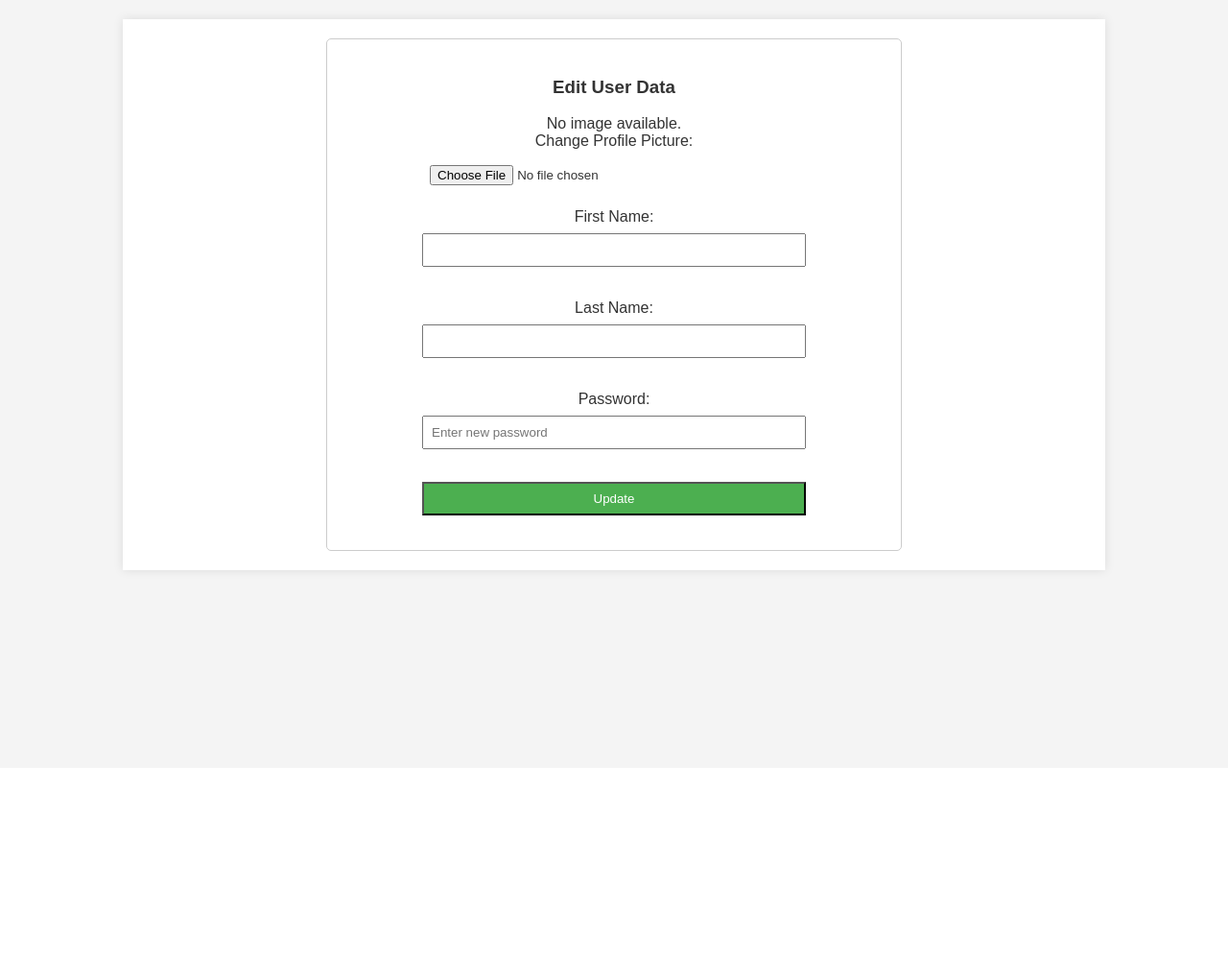
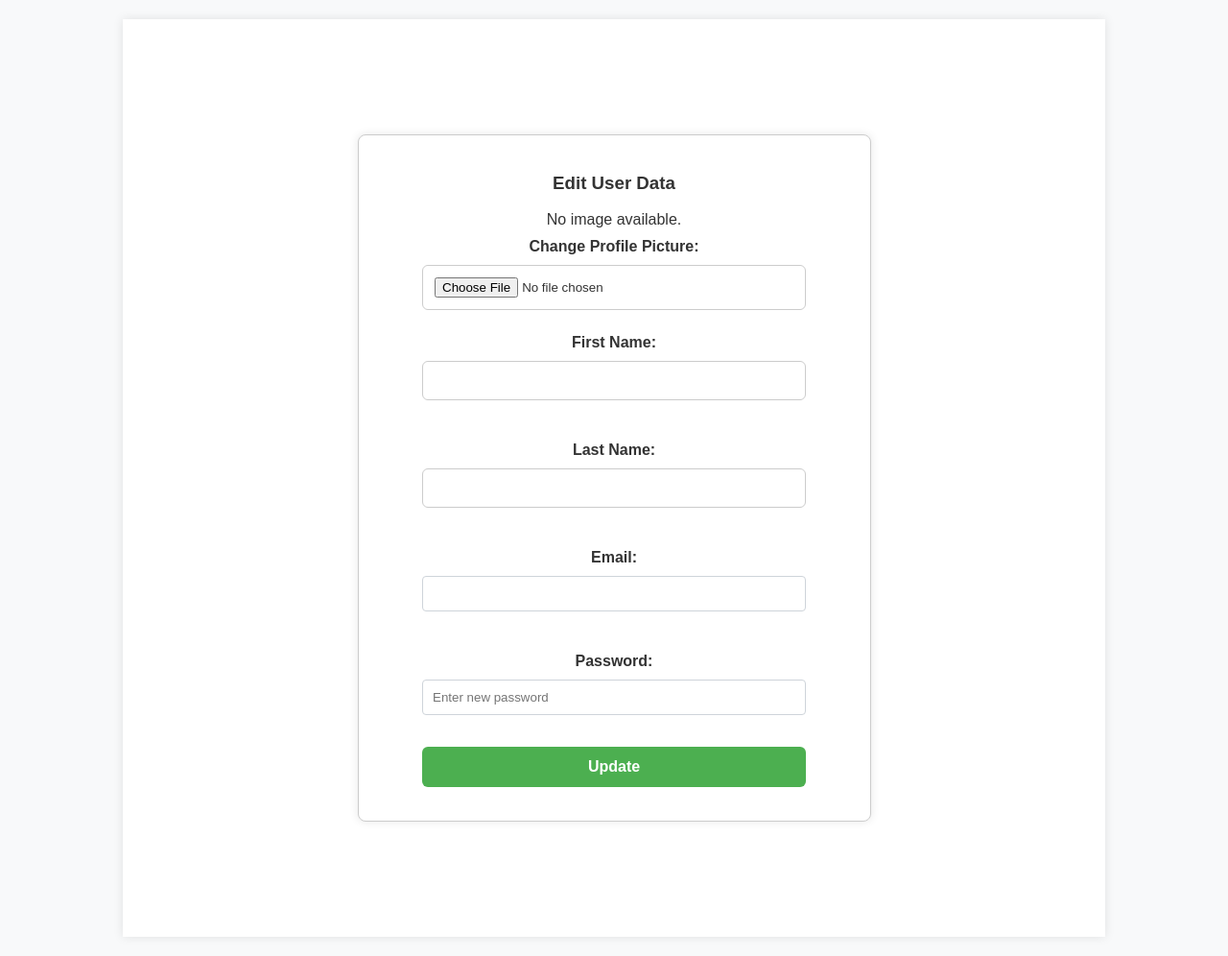
Before and after one commit to amitstrix/amit, a PHP site: page /admin_profile.php in a window 1280 px wide. Shown: the whole page at 96% size. Before the commit the page ends 601 px from the top, so only its background shows below. Run offline with PHP 8.4, Linux system fonts and the light colour scheme; the visitor is signed in with stand-in values (Sample User, id 1).

Commit message:
Login Project

```diff
--- a/admin_profile.php
+++ b/admin_profile.php
@@ -1,7 +1,6 @@
 <?php
 session_start();
 
-// yaha check karna ha agar user na admin role select kiya ha
 if (!isset($_SESSION['email']) || $_SESSION['role'] !== 'admin') {
     header('Location: dashboard.php');
     exit();
@@ -9,19 +8,19 @@ if (!isset($_SESSION['email']) || $_SESSION['role'] !== 'admin') {
 
 include "connect.php";
 
-// Fetch user data based on ID or email
 $userId = isset($_GET['id']) ? $_GET['id'] : '';
 $userData = [];
 
 if ($_SERVER['REQUEST_METHOD'] !== 'POST' && !empty($userId)) {
-    // Check if the provided ID is numeric
     if (is_numeric($userId)) {
-        $selectQuery = "SELECT * FROM logins WHERE id='$userId'";
+        $selectQuery = $conn->prepare("SELECT * FROM logins WHERE id=?");
     } else {
-        $selectQuery = "SELECT * FROM logins WHERE email='$userId'";
+        $selectQuery = $conn->prepare("SELECT * FROM logins WHERE email=?");
     }
 
-    $result = $conn->query($selectQuery);
+    $selectQuery->bind_param("s", $userId);
+    $selectQuery->execute();
+    $result = $selectQuery->get_result();
 
     if ($result->num_rows > 0) {
         $userData = $result->fetch_assoc();
@@ -30,37 +29,40 @@ if ($_SERVER['REQUEST_METHOD'] !== 'POST' && !empty($userId)) {
     }
 }
 
-// Check if the form is submitted for updating user data // yaha pr check karna ha ki user ka  data update hoga
 if ($_SERVER['REQUEST_METHOD'] === 'POST') {
-    // Handle the image upload
+    $newFname = $_POST['fname'];
+    $newLname = $_POST['lname'];
+    $newPassword = $_POST['password'];
+    $newEmail = $_POST['email']; // Add this line
+
+    $passwordUpdate = !empty($newPassword) ? ", password='" . password_hash($newPassword, PASSWORD_DEFAULT) . "'" : "";
+
+    $updateQuery = $conn->prepare("UPDATE logins SET fname=?, lname=?, email=? $passwordUpdate WHERE id=? OR email=?");
+    $updateQuery->bind_param("sssss", $newFname, $newLname, $newEmail, $userId, $userId);
+
+    if ($updateQuery->execute() === TRUE) {
+        echo "User data updated successfully";
+        header('Location: dashboard.php');
+        exit();
+    } else {
+        echo "Error updating user data: " . $conn->error;
+    }
+
+    $updateQuery->close();
+
+    // Handle image upload separately
     $uploadDir = 'uploads/';
     $uploadFile = $uploadDir . basename($_FILES['profileImage']['name']);
 
     if (move_uploaded_file($_FILES['profileImage']['tmp_name'], $uploadFile)) {
-        // Update the user's data with the new image path
-        $updateImageQuery = "UPDATE logins SET image='$uploadFile' WHERE id='$userId' OR email='$userId'";
-        if ($conn->query($updateImageQuery) !== TRUE) {
+        $updateImageQuery = $conn->prepare("UPDATE logins SET image=? WHERE id=? OR email=?");
+        $updateImageQuery->bind_param("sss", $uploadFile, $userId, $userId);
+
+        if ($updateImageQuery->execute() !== TRUE) {
             echo "Error updating image path in the database: " . $conn->error;
         }
 
-        // Update the user's other data (fname, lname, password)
-        $newFname = $_POST['fname'];
-        $newLname = $_POST['lname'];
-        $newPassword = $_POST['password'];
-
-        // Check if the password field is not empty before updating
-        $passwordUpdate = !empty($newPassword) ? ", password='" . password_hash($newPassword, PASSWORD_DEFAULT) . "'" : "";
-
-        // Update user data in the database based on ID or email
-        $updateQuery = "UPDATE logins SET fname='$newFname', lname='$newLname' $passwordUpdate WHERE id='$userId' OR email='$userId'";
-
-        if ($conn->query($updateQuery) === TRUE) {
-            echo "User data updated successfully";
-            header('Location: dashboard.php');
-            exit();  // Make sure to exit after the header to prevent further execution
-        } else {
-            echo "Error updating user data: " . $conn->error;
-        }
+        $updateImageQuery->close();
     } else {
         echo "Error uploading image.";
     }
@@ -97,6 +99,9 @@ $conn->close();
                 <label for="lname">Last Name:</label>
                 <input type="text" id="lname" name="lname" value="<?php echo isset($userData['lname']) ? $userData['lname'] : ''; ?>" required><br>
 
+                <label for="lname">Email:</label>
+                <input type="email" id="email" name="email" value="<?php echo isset($userData['email']) ? $userData['email'] : ''; ?>" required><br>
+
                 <label for="password">Password:</label>
                 <input type="password" id="password" name="password" placeholder="Enter new password"><br>
 
@@ -107,4 +112,5 @@ $conn->close();
 </div>
 
 </body>
+</html></body>
 </html>
--- a/registration.html
+++ b/registration.html
@@ -5,9 +5,10 @@
     <meta name="viewport" content="width=device-width, initial-scale=1.0">
     <title>registrarton form</title>
     <link href="https://cdn.jsdelivr.net/npm/bootstrap@5.3.3/dist/css/bootstrap.min.css" rel="stylesheet" integrity="sha384-QWTKZyjpPEjISv5WaRU9OFeRpok6YctnYmDr5pNlyT2bRjXh0JMhjY6hW+ALEwIH" crossorigin="anonymous">
-</head>
+  </head>
 <body>
-    <div class="main text-center  bg-dark-subtle text-dark-emphasis  pt-3 ">
+    <div class="main text-center ">
+      <div class="container">
     <form action="registration.php" method="post" enctype="multipart/form-data">
         <h1>REGISTRATION FORM   </h1>
                 <div class="mb-3">
@@ -41,6 +42,7 @@
       </form>
       <p>Don't have an account? <a href="login.html">login here</a></p>
     </div>
+    </div>
 </body>
 <script src="https://cdn.jsdelivr.net/npm/bootstrap@5.3.3/dist/js/bootstrap.bundle.min.js" integrity="sha384-YvpcrYf0tY3lHB60NNkmXc5s9fDVZLESaAA55NDzOxhy9GkcIdslK1eN7N6jIeHz" crossorigin="anonymous"></script>
     </html>
--- a/stylesheet.css
+++ b/stylesheet.css
@@ -193,3 +193,167 @@ input[type="submit"] {
 input[type="submit"]:hover {
   background-color: #45a049;
 }
+
+.container {
+  max-width: 600px;
+  margin: 0 auto;
+  padding: 24px;
+}
+
+body {
+  font-family: 'Segoe UI', Tahoma, Geneva, Verdana, sans-serif;
+  background-color: #f5f5f5;
+  margin: 0;
+  padding: 0;
+  display: flex;
+  align-items: center;
+  justify-content: center;
+  min-height: 100vh;
+}
+
+.container {
+  text-align: center;
+  max-width: 600px;
+  width: 90%;
+}
+
+.profile-container {
+  background-color: #ffffff;
+  padding: 30px;
+  border-radius: 12px;
+  box-shadow: 0 0 20px rgba(0, 0, 0, 0.1);
+}
+
+img {
+  max-width: 200px;
+  height: auto;
+  border-radius: 50%;
+  margin-bottom: 20px;
+}
+
+h1, h2 {
+  color: #333;
+}
+
+form {
+  display: flex;
+  flex-direction: column;
+  align-items: center;
+}
+
+label {
+  margin-bottom: 8px;
+  color: #333;
+}
+
+input[type="text"], input[type="file"] {
+  width: 100%;
+  padding: 12px;
+  margin-bottom: 15px;
+  border: 1px solid #ccc;
+  border-radius: 6px;
+  box-sizing: border-box;
+}
+
+input[type="submit"] {
+  background-color: #4CAF50;
+  color: #fff;
+  padding: 12px 20px;
+  border: none;
+  border-radius: 6px;
+  cursor: pointer;
+  font-size: 16px;
+  font-weight: bold;
+}
+
+input[type="submit"]:hover {
+  background-color: #45a049;
+}
+
+.error-message {
+  color: #ff0000;
+}
+
+img {
+    max-width: 200px;
+    height: auto;
+    border-radius: 58%;
+    margin-bottom: 20px;
+    height: 124px;
+}
+
+body {
+  background-color: #f8f9fa;
+  font-family: 'Arial', sans-serif;
+  margin: 0;
+  padding: 0;
+}
+
+.container {
+  max-width: 535px;
+  margin: 100px auto;
+  background-color: #ffffff;
+  padding: 20px;
+  border-radius: 8px;
+  box-shadow: 0 0 10px rgba(0, 0, 0, 0.1);
+}
+
+h2 {
+  color: #007bff;
+  text-align: center;
+}
+
+form {
+  display: flex;
+  flex-direction: column;
+}
+
+label {
+  margin: 10px 0;
+  font-weight: bold;
+}
+
+input {
+  padding: 10px;
+  margin-bottom: 15px;
+  border: 1px solid #ced4da;
+  border-radius: 4px;
+  box-sizing: border-box;
+}
+
+button {
+  padding: 10px 20px;
+  font-size: 16px;
+  text-align: center;
+  text-decoration: none;
+  border-radius: 4px;
+  color: #fff;
+  background-color: #007bff;
+  border: 1px solid #007bff;
+  cursor: pointer;
+}
+
+button:hover {
+  background-color: #0056b3;
+  border-color: #0056b3;
+}
+
+p {
+  margin-top: 20px;
+  font-size: 14px;
+  text-align: center;
+}
+
+a {
+  color: #007bff;
+  text-decoration: none;
+}
+
+a:hover {
+  text-decoration: underline;
+}
+
+
+.profile-container {
+  width: 500px;
+}
```
Also changed, not shown: dashboard.php (+6 -13 lines), edit.php (+43 -16 lines), uploads/65eea1fd7905d_thakur.webp (added), uploads/download.jfif (added), uploads/download.jpeg (added), uploads/jai shri ram.jpg (added), uploads/sc_compressed_gm_40_ja6w6OTcwNDUyNTQ2NQ.jpg (added), uploads/thakur.webp (added).
